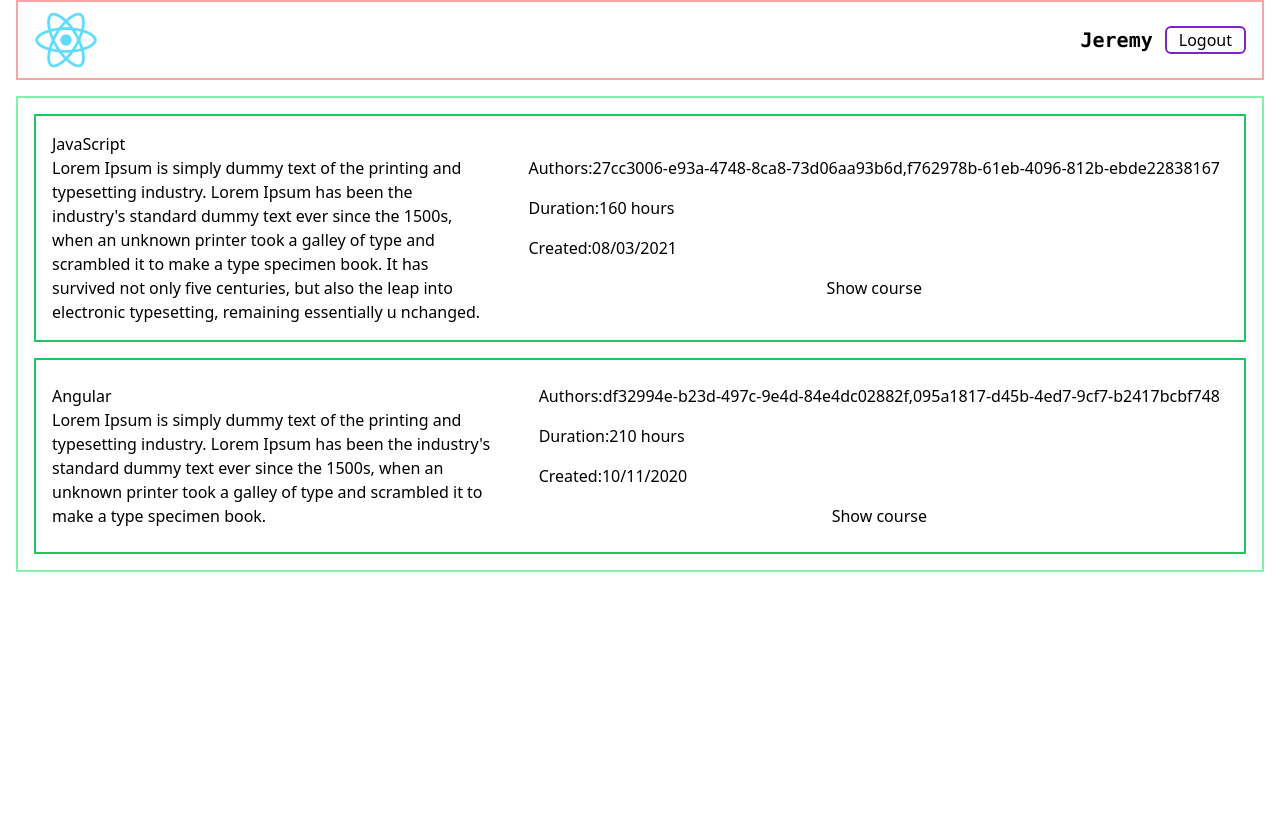
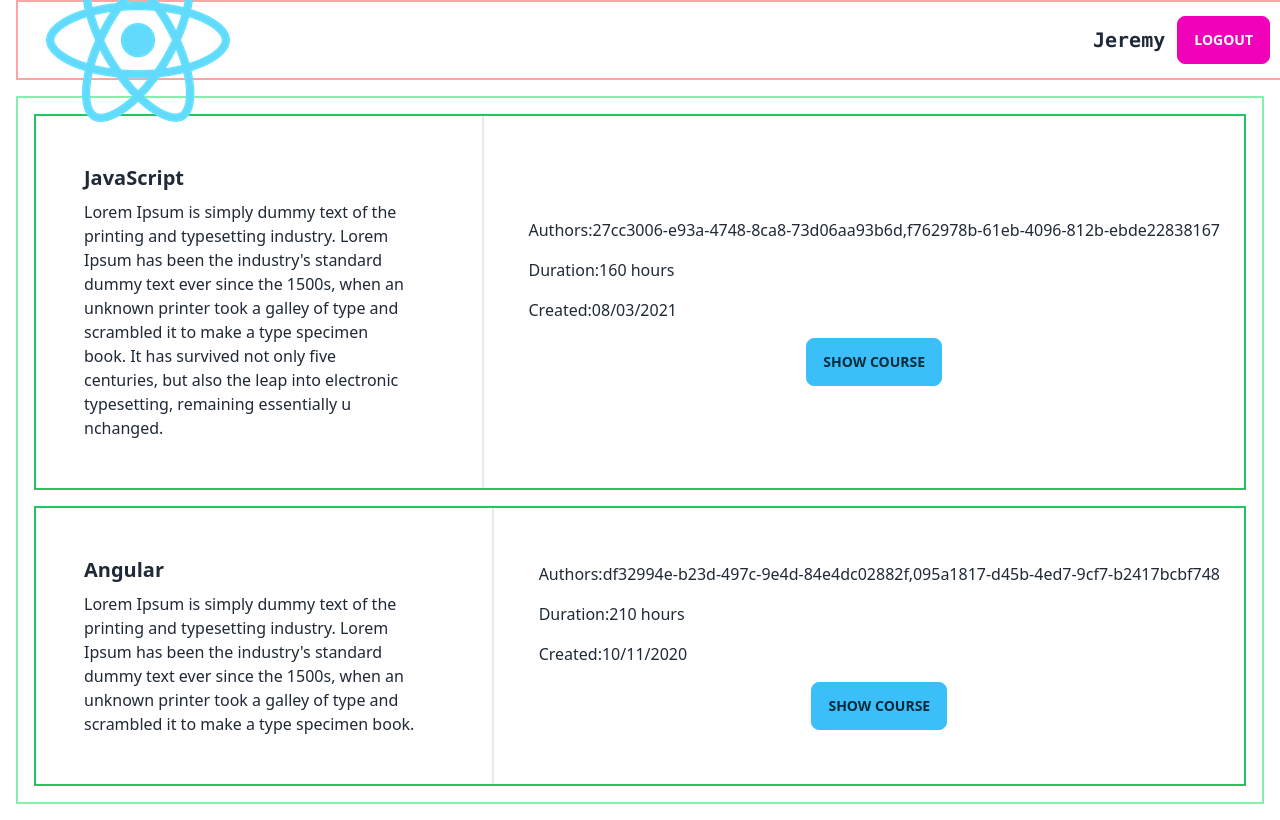
Before and after one commit to hbzhou/next-course-app, a Next.js app: page /courses in a window 1280 px wide. Built offline with nearby package versions, Linux system fonts and the light colour scheme.

Commit message:
feat: add daisyui

```diff
--- a/components/courses/CourseCard.tsx
+++ b/components/courses/CourseCard.tsx
@@ -3,10 +3,13 @@ import React from "react";
 const CourseCard: React.FC<Course> = ({ id, title, description, duration, creationDate, authors }) => {
   return (
     <div className='flex justify-between items-center m-4 border-solid border-2 border-green-500'>
-      <div className='flex flex-col m-4 w-1/2 '>
-        <h1>{title}</h1>
-        <div>{description}</div>
+      <div className='card m-4 w-1/2'>
+        <div className='card-body'>
+          <h2 className=' card-title'>{title}</h2>
+          <p>{description}</p>
+        </div>
       </div>
+      <div className='divider lg:divider-horizontal'></div>
       <div className='flex flex-col justify-evenly flex-grow m-4 min-w-fit'>
         <div className='m-2'>
           <label>Authors:</label>
@@ -21,7 +24,7 @@ const CourseCard: React.FC<Course> = ({ id, title, description, duration, creati
           <span>{creationDate}</span>
         </div>
         <div className='m-2 text-center'>
-          <button className=' border-purple-500 min-w-max w-52'>Show course</button>
+          <button className='btn btn-info'>Show course</button>
         </div>
       </div>
     </div>
--- a/components/header/Header.tsx
+++ b/components/header/Header.tsx
@@ -5,12 +5,14 @@ import logo from "../../public/logo.png";
 
 const Header: React.FC = () => {
   return (
-    <header className='flex justify-between items-center h-20 border-solid border-2 border-red-300 mx-4'>
-      <div className='m-4'>
-        <Image src={logo} alt='logo' width={64} />
+    <div className='navbar bg-base-100 justify-between h-20 border-solid border-2 border-red-300 mx-4'>
+      <div className='avatar'>
+        <div className='m-4'>
+          <Image src={logo} alt='logo' width={64} />
+        </div>
       </div>
       <Profile />
-    </header>
+    </div>
   );
 };
 
--- a/components/header/Profile/Profile.tsx
+++ b/components/header/Profile/Profile.tsx
@@ -4,7 +4,7 @@ const Profile: React.FC = () => {
   return (
     <div className='flex m-4 gap-3'>
       <div className='font-bold font-mono text-xl'>Jeremy</div>
-      <button className='px-3 border-2 border-solid border-purple-700 rounded-md'>Logout</button>
+      <button className='btn btn-secondary'>Logout</button>
     </div>
   );
 };
--- a/package.json
+++ b/package.json
@@ -10,6 +10,7 @@
     "test": "jest"
   },
   "dependencies": {
+    "daisyui": "^2.51.3",
     "ky": "^0.32.1",
     "lodash": "^4.17.21",
     "next": "13.0.0",
--- a/tailwind.config.js
+++ b/tailwind.config.js
@@ -1,12 +1,8 @@
 /** @type {import('tailwindcss').Config} */
 module.exports = {
-  content: [
-    "./app/**/*.{js,ts,jsx,tsx}",
-    "./pages/**/*.{js,ts,jsx,tsx}",
-    "./components/**/*.{js,ts,jsx,tsx}",
-  ],
+  content: ["./app/**/*.{js,ts,jsx,tsx}", "./pages/**/*.{js,ts,jsx,tsx}", "./components/**/*.{js,ts,jsx,tsx}"],
   theme: {
     extend: {},
   },
-  plugins: [],
-}
+  plugins: [require("daisyui")],
+};
```
Also changed, not shown: 1 other file (tests, documents, lock files or other folders).
